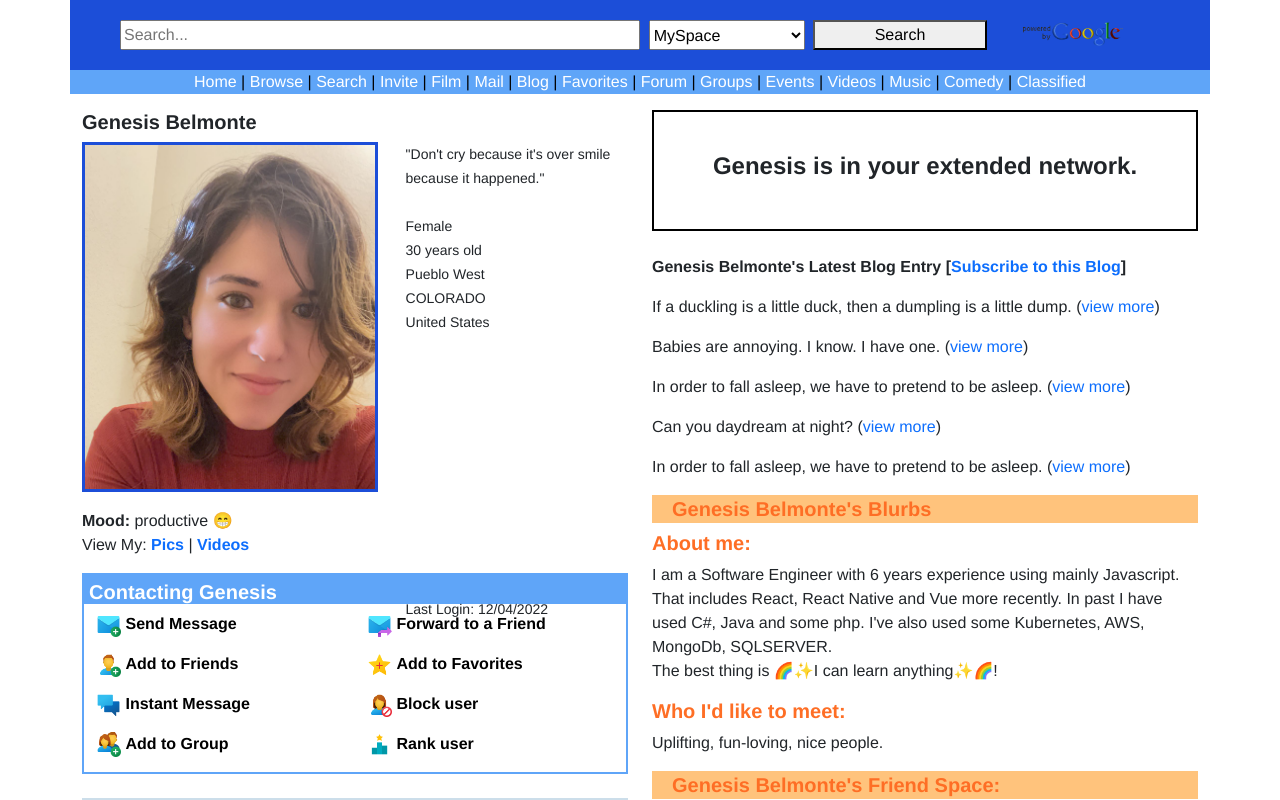
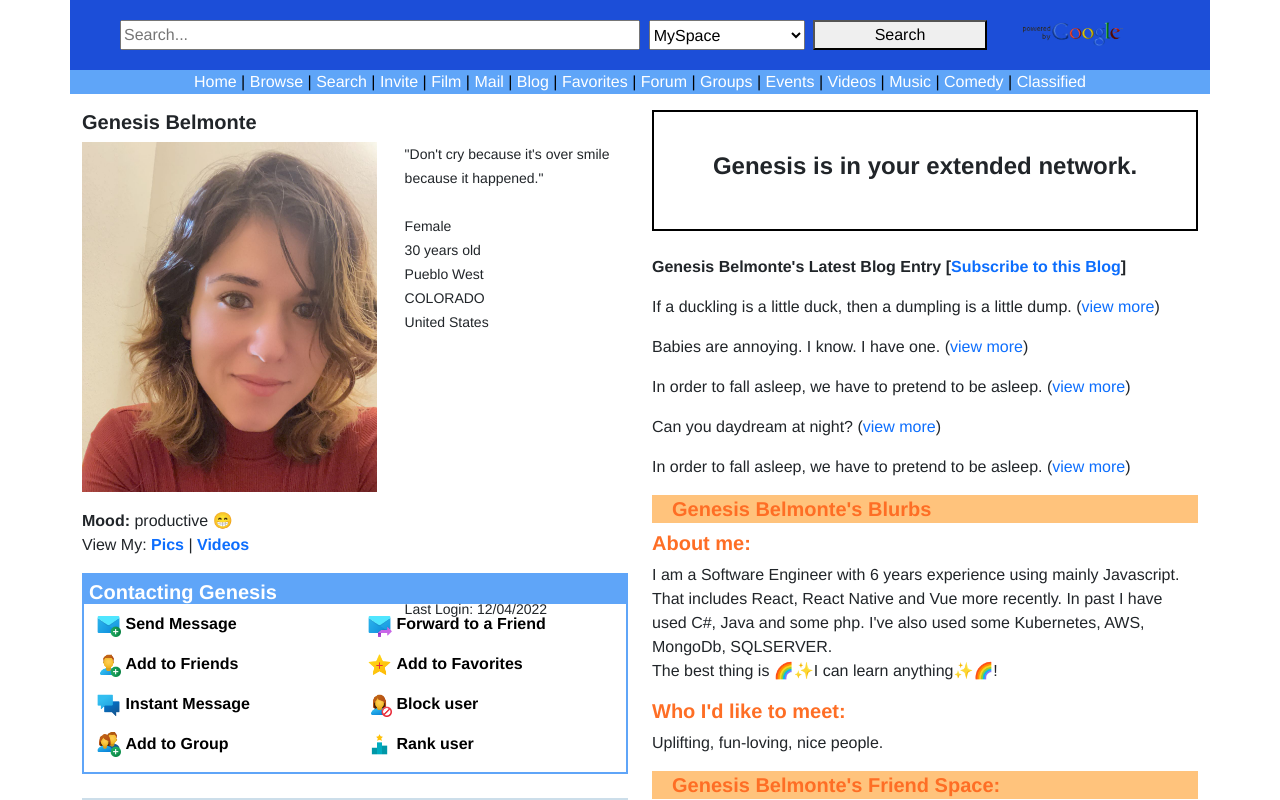
Before and after one commit to mynameisgenesis/myspace, a Vue app: page / in a window 1280 px wide. Shown: the top 800 px of the page. Built offline with nearby package versions, Linux system fonts and the light colour scheme.

Commit message:
profile border fix

```diff
--- a/src/views/HomeView.vue
+++ b/src/views/HomeView.vue
@@ -160,7 +160,7 @@ export default {
 };
 </script>
 <style scoped>
-img {
+.myface-friend img {
   border: #1c4ed8 solid 3px;
 }
 
```
